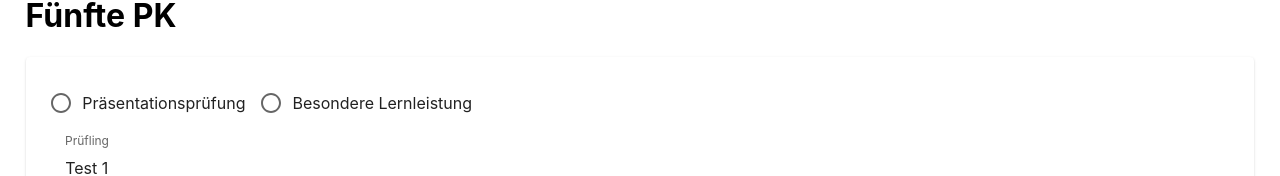
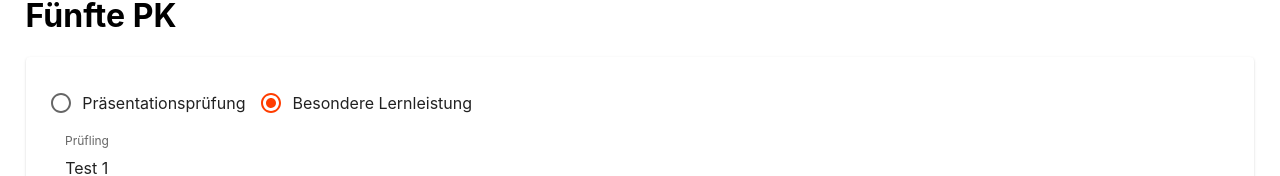
Before and after one commit to Doubrixel/digitalisierung-at-school, a React (Create React App) app in the folder frontend/: page /student/pruefungskomponente in a window 1280 px wide. Shown: the part 164-340 px from the top of the page. Built offline with nearby package versions, Linux system fonts and the light colour scheme.

Commit message:
5PKBearbeiten

```diff
--- a/frontend/src/components/FifthExamComponent/FifthExamFormComponent.tsx
+++ b/frontend/src/components/FifthExamComponent/FifthExamFormComponent.tsx
@@ -6,12 +6,9 @@ import {
   FormControlLabel, Radio,
 } from '@material-ui/core';
 import CreatePDFButton from '../Buttons/CreatePDFButton';
-import { useSelector } from 'react-redux';
+import {useDispatch, useSelector} from 'react-redux';
 import { RootState } from '../../reducer';
 
-const referenzfachMock = [{ id: 1, name: 'Mathe' }, { id: 2, name: 'Deutsch' }, { id: 3, name: 'English' }];
-const examinerMock = [{ id: 1, name: 'Mr. Jonson' }, { id: 2, name: 'Mrs. Heathrow' }, { id: 3, name: 'Miss Daisy' }];
-const bezugsfachMock = [{ id: 1, name: 'Geschichte' }, { id: 2, name: 'Deutsch' }, { id: 3, name: 'Geografie' }];
 
 function FifthExamFormComponent() {
   const verticalComponentDistance = '2vh';
@@ -19,56 +16,34 @@ function FifthExamFormComponent() {
   const dueDate = `${aDate.getDate()}.${aDate.getMonth() + 1}.${aDate.getFullYear()}`;
 
   const formState = useSelector((state: RootState) => state.studentDataReducer.fifthPkFormData); // in formState ist das Objekt gespeichert
-
-  console.log(formState);
-  /*
-  const [examType, setExamType] = useState('');
-  const [studentName, setStudentName] = useState('');
-  const [studentPartner, setStudentPartner] = useState('');
-  const [chosenTopicArea, setChosenTopicArea] = useState('');
-  const [referenzfach, setReferenzfach] = useState('');
-  const [examiner, setExaminer] = useState('');
-  const [bezugsfach, setBezugsfach] = useState('');
-  */
-
-  const referenzfachList = referenzfachMock;
-  const examinerList = examinerMock;
-  const bezugsfachList = bezugsfachMock;
+  const dispatch = useDispatch();
 
   const handleExamTypeInputChange = (event) => {
-    //setExamType(event.target.value);
+    dispatch({type:"CHANGE_EXAMTYPE", payload: event.target.value})
   };
   const handleStudentNameInputChange = (event) => {
-    //setStudentName(event.target.value);
+    dispatch({type:"CHANGE_STUDENTNAME", payload: event.target.value})
   };
   const handleStudentPartnerInputChange = (event) => {
-    //setStudentPartner(event.target.value);
+    dispatch({type:"CHANGE_STUDENTPARTNER", payload: event.target.value})
   };
   const handleChosenTopicAreaInputChange = (event) => {
-    //setChosenTopicArea(event.target.value);
+    dispatch({type:"CHANGE_TOPIC", payload: event.target.value})
   };
   const handleReferenzfachInputChange = (event) => {
-    //setReferenzfach(event.target.value);
+    dispatch({type:"CHANGE_REFERENZFACH", payload: event.target.value})
   };
   const handleExaminerInputChange = (event) => {
-    //setExaminer(event.target.value);
+    dispatch({type:"CHANGE_EXAMINER", payload: event.target.value})
   };
   const handleBezugsfachInputChange = (event) => {
-    //setBezugsfach(event.target.value);
+    dispatch({type:"CHANGE_BEZUGSFACH", payload: event.target.value})
   };
 
   const handleGeneratePDF = () => {
     alert('pdf generiert...');
     const pdf = {
-      /*
-      examType,
-      studentName,
-      studentPartner,
-      chosenTopicArea,
-      referenzfach,
-      examiner,
-      bezugsfach,
-      */
+      ...formState
     };
     console.log(pdf.toString());
   };
@@ -91,14 +66,20 @@ function FifthExamFormComponent() {
             aria-label="Präsentationsprüfung"
             name="radio-buttons-group"
             row
+            defaultValue={formState.examType}
           >
             <FormControlLabel
-              value="Präsentationsprüfung"
+              value="Praesentation"
               control={<Radio />}
               label="Präsentationsprüfung"
               onChange={handleExamTypeInputChange}
             />
-            <FormControlLabel value="Besondere Lernleistung" control={<Radio />} label="Besondere Lernleistung" />
+            <FormControlLabel
+              value="BLL"
+              control={<Radio />}
+              label="Besondere Lernleistung"
+              onChange={handleExamTypeInputChange}
+            />
           </RadioGroup>
         </FormControl>
 
@@ -120,21 +101,21 @@ function FifthExamFormComponent() {
           label="Referenzfach"
           variant="outlined"
           style={{ marginTop: verticalComponentDistance }}
-          onChange={handleStudentPartnerInputChange}
+          onChange={handleReferenzfachInputChange}
           value={formState.referenzfach} />
 
         <TextField
           label="Prüfer:in"
           variant="outlined"
           style={{ marginTop: verticalComponentDistance }}
-          onChange={handleStudentPartnerInputChange}
+          onChange={handleExaminerInputChange}
           value={formState.responsibleTeacher} />
 
         <TextField
           label="Bezugsfach"
           variant="outlined"
           style={{ marginTop: verticalComponentDistance }}
-          onChange={handleStudentPartnerInputChange}
+          onChange={handleBezugsfachInputChange}
           value={formState.bezugsfach} />
 
 
--- a/frontend/src/reducer/studentDataReducer.tsx
+++ b/frontend/src/reducer/studentDataReducer.tsx
@@ -17,7 +17,7 @@ export interface StudenDataState {
 const initialState: StudenDataState = {
 
     fifthPkFormData: {
-        examType: "",
+        examType: "BLL",
         studentName: "Test 1",
         partnerStudentName: "Test2",
         referenzfach: "deutsch",
@@ -31,8 +31,62 @@ const initialState: StudenDataState = {
 
 const studentDataReducer = (state = initialState, action) => {
     switch(action.type){
-        case 'Test':
-            return state;
+        case 'CHANGE_BEZUGSFACH':
+            return {
+                ...state,
+                fifthPkFormData:{
+                    ...state.fifthPkFormData,
+                    bezugsfach: action.payload,
+                },
+            };
+        case 'CHANGE_EXAMTYPE':
+            return {
+                ...state,
+                fifthPkFormData:{
+                    ...state.fifthPkFormData,
+                    examType: action.payload,
+                },
+            };
+        case 'CHANGE_STUDENTNAME':
+            return {
+                ...state,
+                fifthPkFormData:{
+                    ...state.fifthPkFormData,
+                    studentName: action.payload,
+                },
+            };
+        case 'CHANGE_STUDENTPARTNER':
+            return {
+                ...state,
+                fifthPkFormData:{
+                    ...state.fifthPkFormData,
+                    partnerStudentName: action.payload,
+                },
+            };
+        case 'CHANGE_TOPIC':
+            return {
+                ...state,
+                fifthPkFormData:{
+                    ...state.fifthPkFormData,
+                    topic: action.payload,
+                },
+            };
+        case 'CHANGE_REFERENZFACH':
+            return {
+                ...state,
+                fifthPkFormData:{
+                    ...state.fifthPkFormData,
+                    referenzfach: action.payload,
+                },
+            };
+        case 'CHANGE_EXAMINER':
+            return {
+                ...state,
+                fifthPkFormData:{
+                    ...state.fifthPkFormData,
+                    responsibleTeacher: action.payload,
+                },
+            };
         default:
             return state;
     }
```
